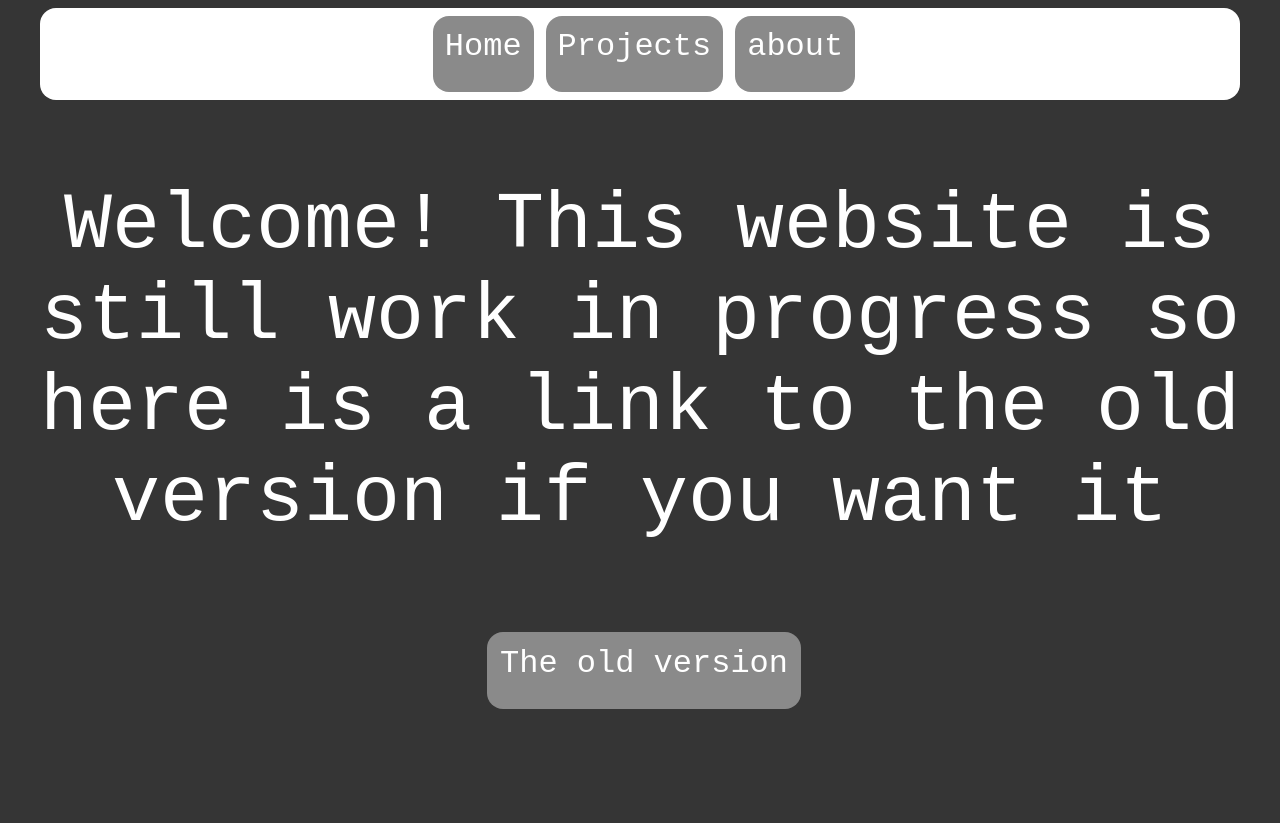
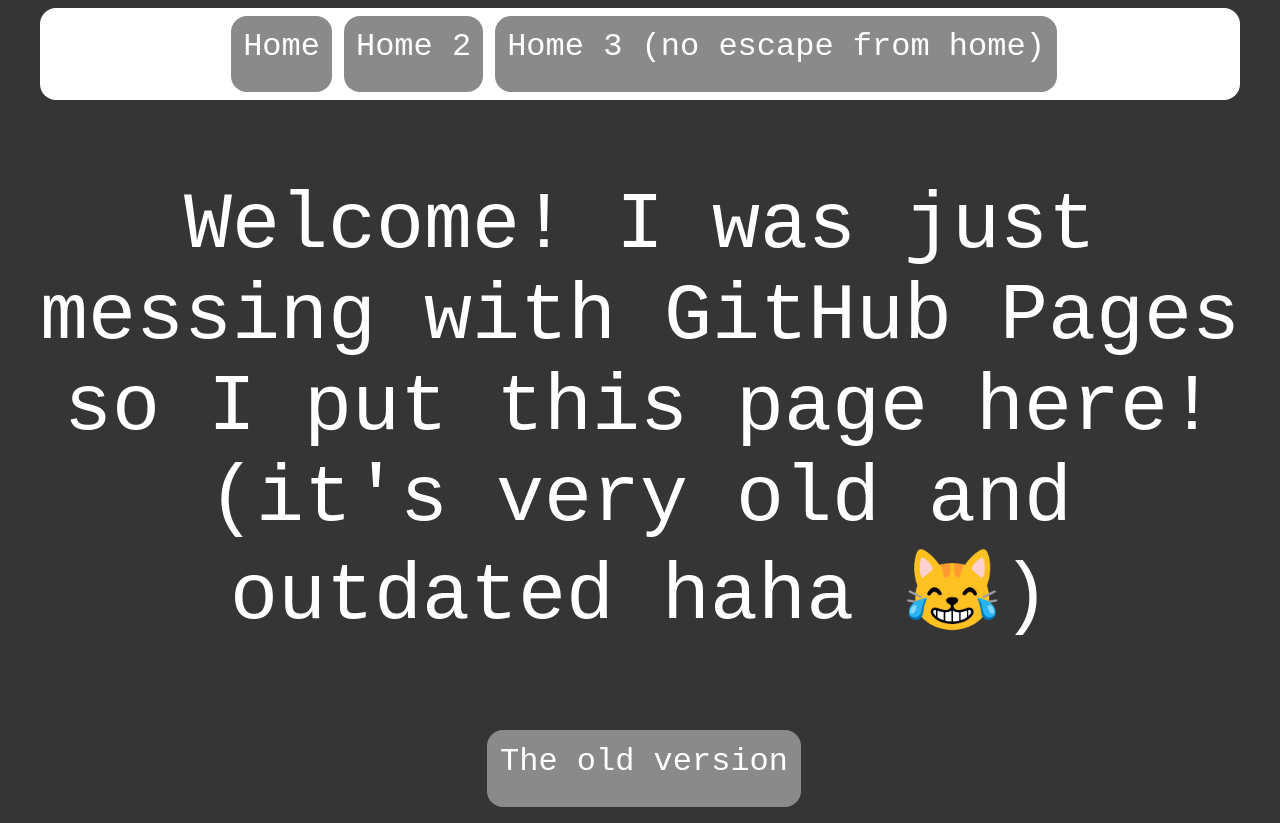
Before and after one commit to GabeTheFirst/GabeTheFirst.github.io, a plain HTML site: page index.html in a window 1280 px wide. Before the commit the page ends 800 px from the top, so only its background shows below. Drawn offline with Linux system fonts and the light colour scheme.

Commit message:
Update index.html

```diff
--- a/index.html
+++ b/index.html
@@ -6,11 +6,11 @@
 <script src="PageTransition.js"></script>
 <body onload="OnPageLoad();" id="b">
   <div class="navigation" style="text-align: center">
-    <a href="Home">Home</a>
-    <a href="Projects">Projects</a>
-    <a href="About">about</a>
+    <a href="Index">Home</a>
+    <a href="Index">Home 2</a>
+    <a href="Index">Home 3 (no escape from home)</a>
   </div>
-  <p>Welcome! This website is still work in progress so here is a link to the old version if you want it</p>
+  <p>Welcome! I was just messing with GitHub Pages so I put this page here! (it's very old and outdated haha 😹)</p>
   <div style="text-align: center">
     <a href="/Pages/old/Index"> The old version </a>
   </div>
```
